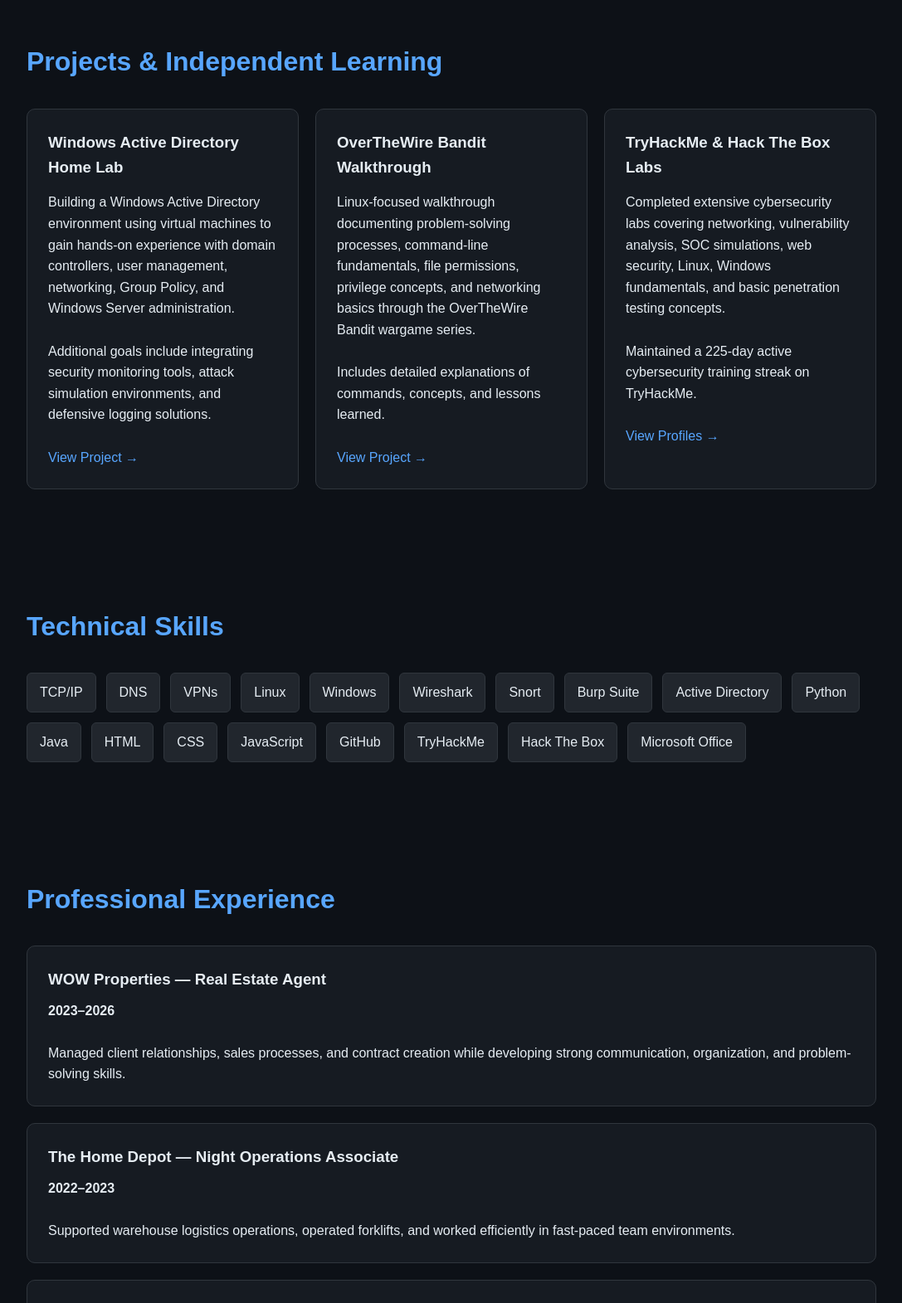
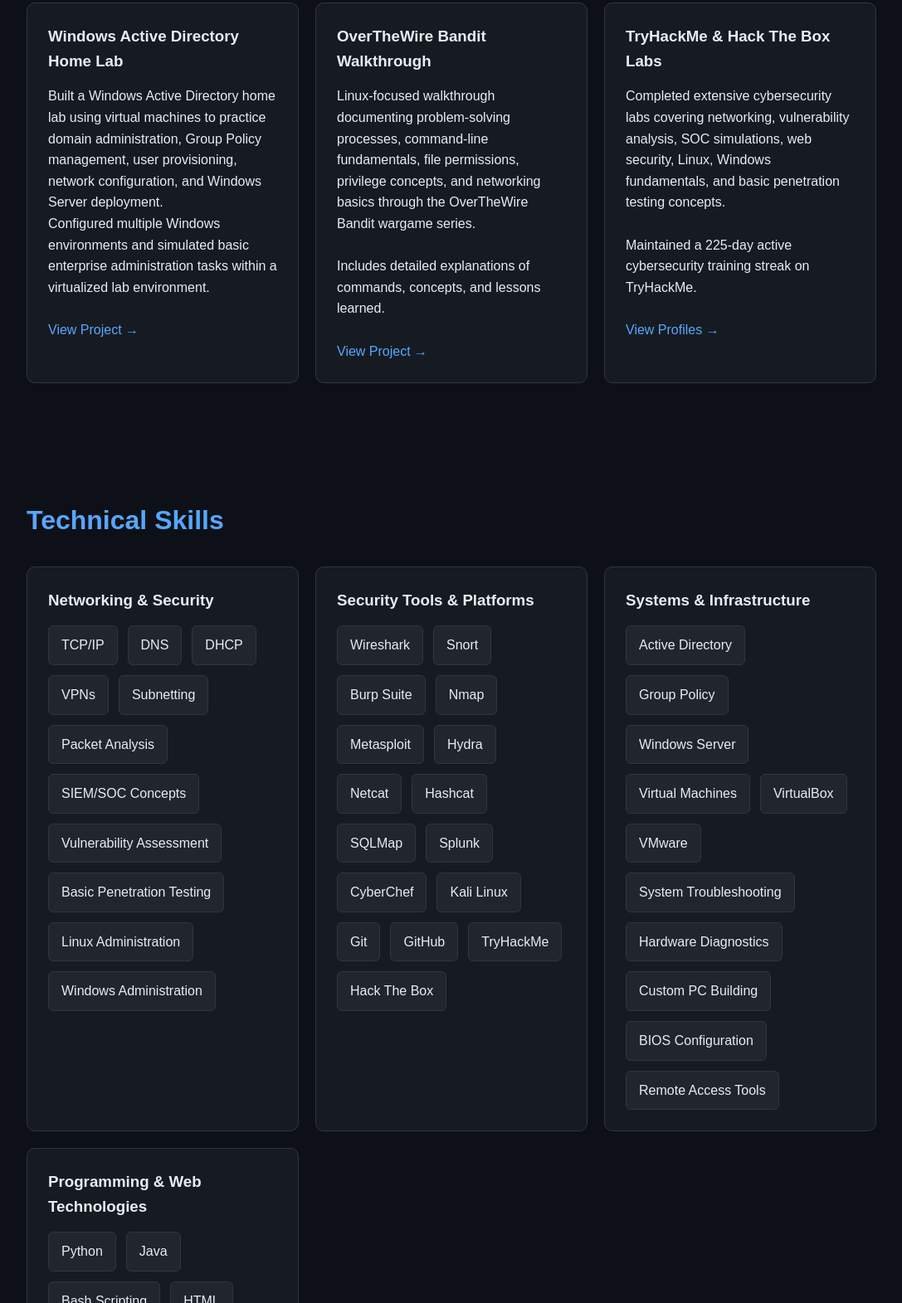
Before and after one commit to DylanScharff/DylanScharff.github.io, a plain HTML site: page index.html in a window 1280 px wide. Shown: the part 1229-2800 px from the top of the page at 83% size, without its empty margins (96-1183 px from the left). Drawn offline with Linux system fonts and the light colour scheme.

Commit message:
Update index.html

```diff
--- a/index.html
+++ b/index.html
@@ -206,9 +206,9 @@
 
     <p>
     CompTIA Network+ and Security+ certified IT and cybersecurity professional
-      with hands-on experience in networking, security labs, penetration testing platforms,
-      and home lab environments. Passionate about cybersecurity, system administration,
-      networking, and continuous technical learning through practical labs and projects.
+    with hands-on experience in networking, Active Directory, Linux, security labs,
+    and home lab environments. Passionate about system administration,
+    security operations, and practical technical problem-solving.
     </p>
 
     <a href="ResumeWithNewGit.pdf" download class="button">
@@ -222,20 +222,13 @@
     <h2 class="section-title">About Me</h2>
 
     <p>
-      I am an aspiring cybersecurity professional currently focused on building hands-on
-      technical experience through home labs, penetration testing platforms, and independent
-      learning. My interests include Active Directory administration, networking, defensive
-      security, Linux systems, and security operations concepts.
-      <br><br>
-
-      I have completed extensive cybersecurity training through platforms such as TryHackMe
-      and Hack The Box, while also continuing to expand my knowledge in programming,
-      networking, and web technologies.
-      <br><br>
-
-      Currently, I am developing a Windows Active Directory home lab environment and
-      documenting technical walkthroughs and cybersecurity projects through GitHub
-      and this portfolio website.
+      I am an entry-level cybersecurity professional focused on developing hands-on
+      technical experience through home labs, Active Directory environments,
+      and cybersecurity training platforms.
+      <br>
+      My interests include system administration, networking, defensive security,
+      Linux systems, and SOC operations. I continuously expand my technical
+      skills through independent projects, lab environments, and technical documentation.
     </p>
 
   </section>
@@ -251,13 +244,12 @@
         <h3>Windows Active Directory Home Lab</h3>
 
         <p>
-          Building a Windows Active Directory environment using virtual machines
-          to gain hands-on experience with domain controllers, user management,
-          networking, Group Policy, and Windows Server administration.
-          <br><br>
-
-          Additional goals include integrating security monitoring tools,
-          attack simulation environments, and defensive logging solutions.
+          Built a Windows Active Directory home lab using virtual machines to practice
+          domain administration, Group Policy management, user provisioning,
+          network configuration, and Windows Server deployment.
+          <br>
+          Configured multiple Windows environments and simulated basic
+          enterprise administration tasks within a virtualized lab environment.
         </p>
 
         <br>
@@ -312,26 +304,81 @@
 
   <h2 class="section-title">Technical Skills</h2>
 
+  <div class="card-container">
+
+    <div class="card">
+      <h3>Networking & Security</h3>
+
       <div class="skills-list">
-
         <div class="skill">TCP/IP</div>
         <div class="skill">DNS</div>
+        <div class="skill">DHCP</div>
         <div class="skill">VPNs</div>
-      <div class="skill">Linux</div>
-      <div class="skill">Windows</div>
+        <div class="skill">Subnetting</div>
+        <div class="skill">Packet Analysis</div>
+        <div class="skill">SIEM/SOC Concepts</div>
+        <div class="skill">Vulnerability Assessment</div>
+        <div class="skill">Basic Penetration Testing</div>
+        <div class="skill">Linux Administration</div>
+        <div class="skill">Windows Administration</div>
+      </div>
+    </div>
+
+    <div class="card">
+      <h3>Security Tools & Platforms</h3>
+
+      <div class="skills-list">
         <div class="skill">Wireshark</div>
         <div class="skill">Snort</div>
         <div class="skill">Burp Suite</div>
+        <div class="skill">Nmap</div>
+        <div class="skill">Metasploit</div>
+        <div class="skill">Hydra</div>
+        <div class="skill">Netcat</div>
+        <div class="skill">Hashcat</div>
+        <div class="skill">SQLMap</div>
+        <div class="skill">Splunk</div>
+        <div class="skill">CyberChef</div>
+        <div class="skill">Kali Linux</div>
+        <div class="skill">Git</div>
+        <div class="skill">GitHub</div>
+        <div class="skill">TryHackMe</div>
+        <div class="skill">Hack The Box</div>
+      </div>
+    </div>
+
+    <div class="card">
+      <h3>Systems & Infrastructure</h3>
+
+      <div class="skills-list">
         <div class="skill">Active Directory</div>
+        <div class="skill">Group Policy</div>
+        <div class="skill">Windows Server</div>
+        <div class="skill">Virtual Machines</div>
+        <div class="skill">VirtualBox</div>
+        <div class="skill">VMware</div>
+        <div class="skill">System Troubleshooting</div>
+        <div class="skill">Hardware Diagnostics</div>
+        <div class="skill">Custom PC Building</div>
+        <div class="skill">BIOS Configuration</div>
+        <div class="skill">Remote Access Tools</div>
+      </div>
+    </div>
+
+    <div class="card">
+      <h3>Programming & Web Technologies</h3>
+
+      <div class="skills-list">
         <div class="skill">Python</div>
         <div class="skill">Java</div>
+        <div class="skill">Bash Scripting</div>
         <div class="skill">HTML</div>
         <div class="skill">CSS</div>
         <div class="skill">JavaScript</div>
-      <div class="skill">GitHub</div>
-      <div class="skill">TryHackMe</div>
-      <div class="skill">Hack The Box</div>
-      <div class="skill">Microsoft Office</div>
+        <div class="skill">Command Line</div>
+        <div class="skill">Basic Automation</div>
+      </div>
+    </div>
 
   </div>
 
```
Lines whose indentation alone changed are shown as unchanged.
